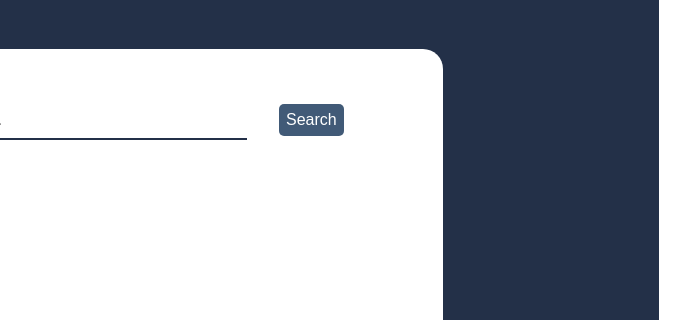
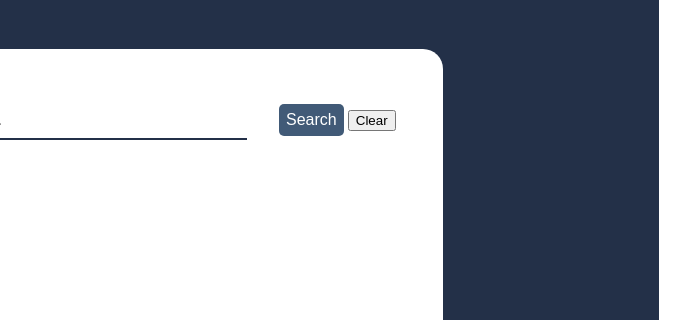
Before and after one commit to Valentina-2608/Vocabulary_app, a website: page dictionary.html in a window 1280 px wide. Shown: the part 219-539 px from the top of the page, 581-1280 px from the left. Drawn offline with Linux system fonts and the light colour scheme.

Commit message:
Add button clear_btn

```diff
--- a/dictionary.html
+++ b/dictionary.html
@@ -26,6 +26,7 @@
             <div class="search_box">
                 <input type="text" id="input_word" placeholder="Type the word here..." size="40">
                 <button id="search_btn">Search</button>
+                <button id="clear_btn">Clear</button>
             </div>
             <div class="search_result" id="result">
 
```
